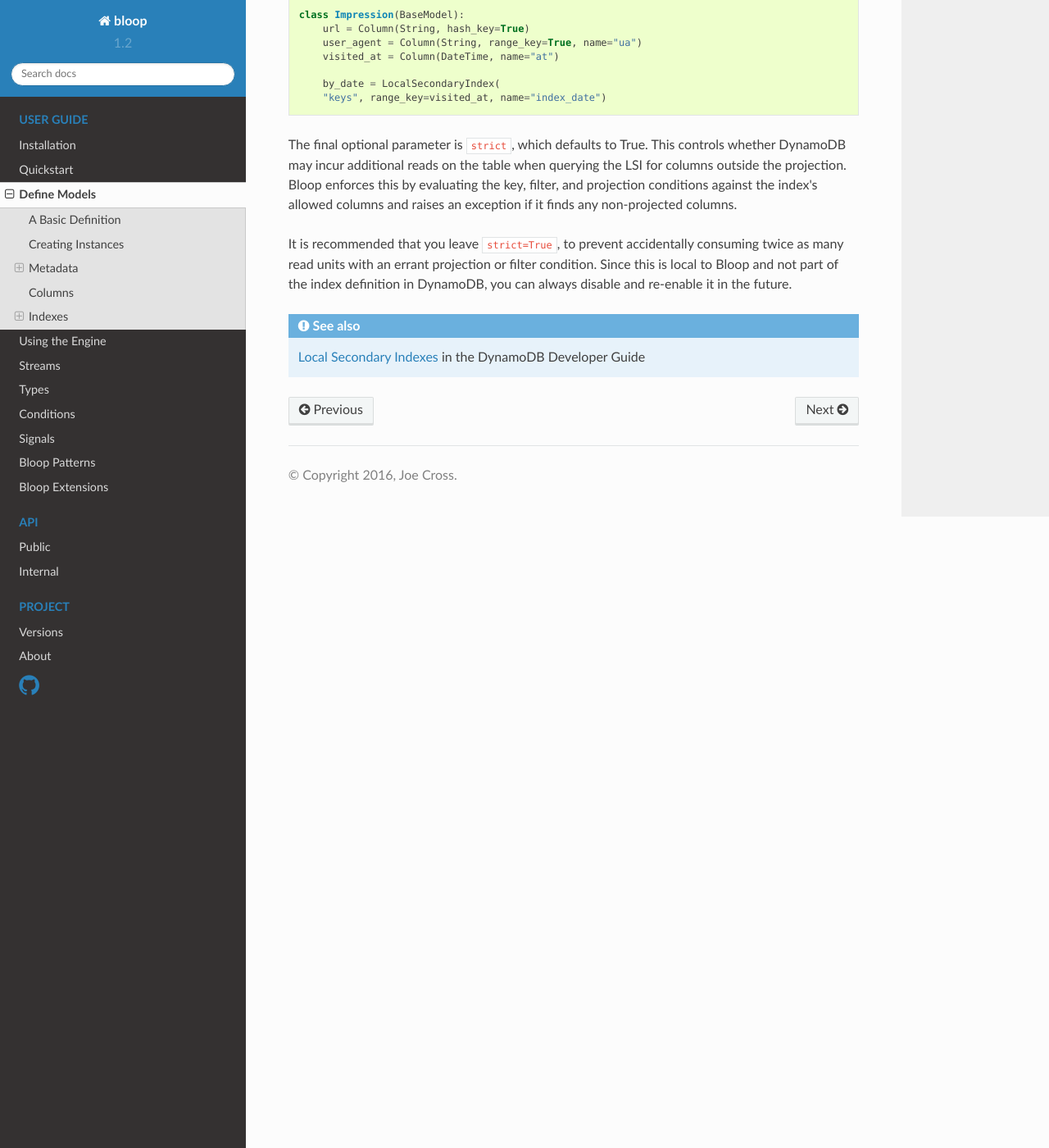
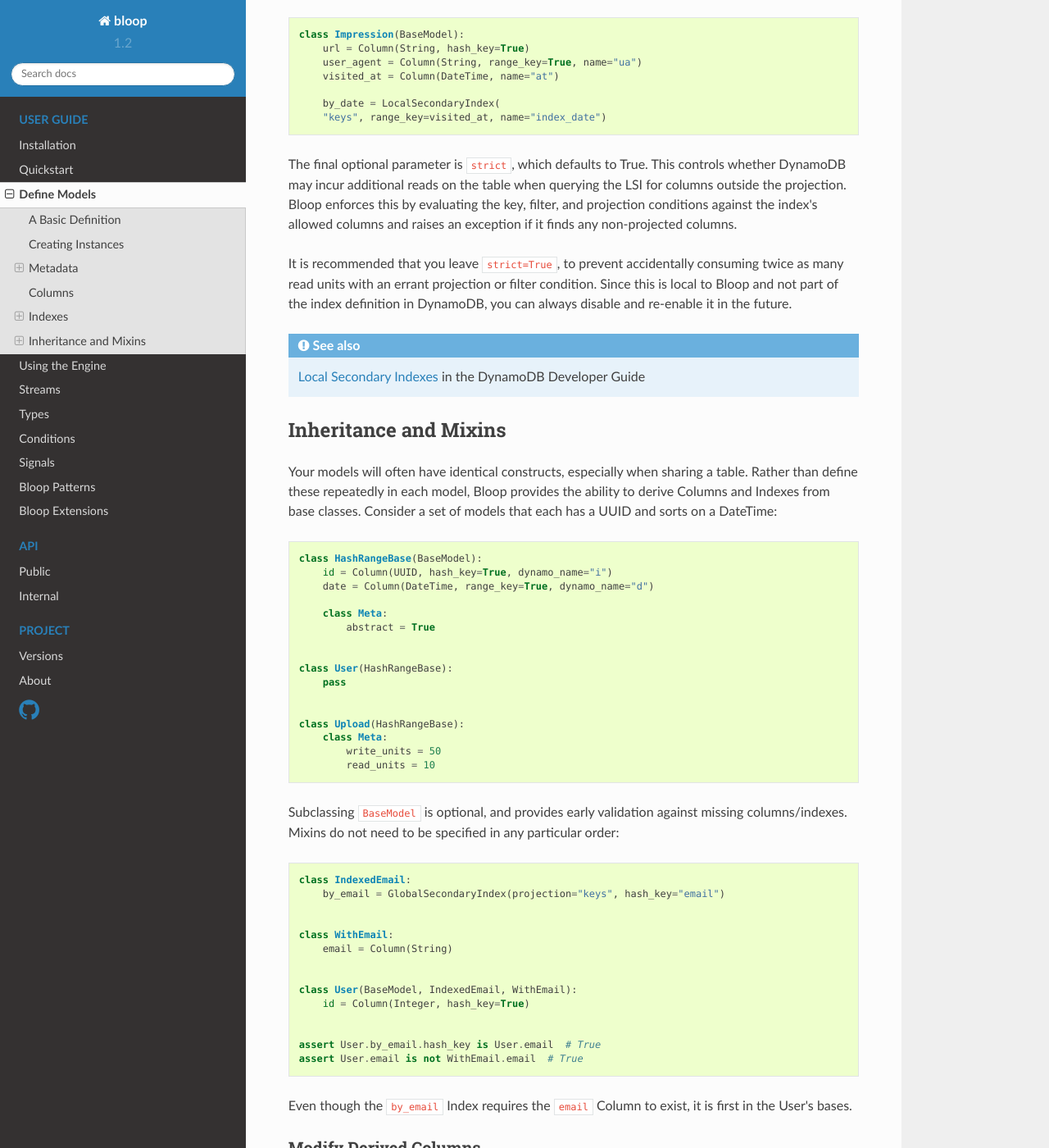
Before and after one commit to numberoverzero/bloop, a Sphinx documentation site: the page built from docs/user/models.rst, in a window 1280 px wide and 1400 px high, scrolled down 7373 px. Shown: the whole window at 82% size. Built offline with Sphinx 7.4.7 and the Read the Docs theme 2.0.0, drawn with Linux system fonts in a browser that asks for light colours; some of the changed text lies outside the part shown.

Commit message:
First user docs on inheritance #72

```diff
--- a/docs/user/models.rst
+++ b/docs/user/models.rst
@@ -131,10 +131,8 @@ Table configuration defaults are:
             stream = None
 
 If ``abstract`` is true, no backing table will be created in DynamoDB.  Instances of abstract models can't be saved
-or loaded.  Currently, abstract models and inheritance don't mix.  `In the future`__, abstract models
-may be usable as mixins.
-
-__ https://github.com/numberoverzero/bloop/issues/72
+or loaded.  You can use abstract models, or even plain classes with Columns and Indexes, as mixins.  Derived models
+never copy their parents' Meta value.  For more information, see the :ref:`user-models-inheritance` section.
 
 The default ``table_name`` is simply the model's ``__name__``.  This property is useful for mapping a model
 to an existing table, or mapping multiple models to the same table:
@@ -412,3 +410,87 @@ DynamoDB, you can always disable and re-enable it in the future.
     `Local Secondary Indexes`__ in the DynamoDB Developer Guide
 
     __ http://docs.aws.amazon.com/amazondynamodb/latest/developerguide/LSI.html
+
+.. _user-models-inheritance:
+
+========================
+ Inheritance and Mixins
+========================
+
+Your models will often have identical constructs, especially when sharing a table.  Rather than define these repeatedly
+in each model, Bloop provides the ability to derive Columns and Indexes from base classes.  Consider a set of models
+that each has a UUID and sorts on a DateTime:
+
+.. code-block:: python
+
+    class HashRangeBase(BaseModel):
+        id = Column(UUID, hash_key=True, dynamo_name="i")
+        date = Column(DateTime, range_key=True, dynamo_name="d")
+
+        class Meta:
+            abstract = True
+
+
+    class User(HashRangeBase):
+        pass
+
+
+    class Upload(HashRangeBase):
+        class Meta:
+            write_units = 50
+            read_units = 10
+
+Subclassing ``BaseModel`` is optional, and provides early validation against missing columns/indexes.  Mixins do not
+need to be specified in any particular order:
+
+.. code-block:: python
+
+    class IndexedEmail:
+        by_email = GlobalSecondaryIndex(projection="keys", hash_key="email")
+
+
+    class WithEmail:
+        email = Column(String)
+
+
+    class User(BaseModel, IndexedEmail, WithEmail):
+        id = Column(Integer, hash_key=True)
+
+
+    assert User.by_email.hash_key is User.email  # True
+    assert User.email is not WithEmail.email  # True
+
+Even though the ``by_email`` Index requires the ``email`` Column to exist, it is first in the User's bases.
+
+------------------------
+ Modify Derived Columns
+------------------------
+
+Bloop uses the ``__copy__`` method to create shallow copies of the base Columns and Indexes.  You can override
+this to modify derived Columns and Indexes:
+
+.. code-block:: python
+
+    class MyColumn(Column):
+        def __copy__(self):
+            copy = super().__copy__()
+            copy.derived = True
+
+
+    class WithEmail:
+        email = MyColumn(String)
+
+
+    class User(BaseModel, WithEmail):
+        id = Column(String, hash_key=True)
+
+
+    assert User.email.derived  # True
+    assert not hasattr(WithEmail.email, "derived")  # True
+
+----------------------------
+ Conflicting Derived Values
+----------------------------
+
+TODO when two subclasses define the same column "email" or same index "some_index".  Same for collisions on
+"dynamo_name".
```
